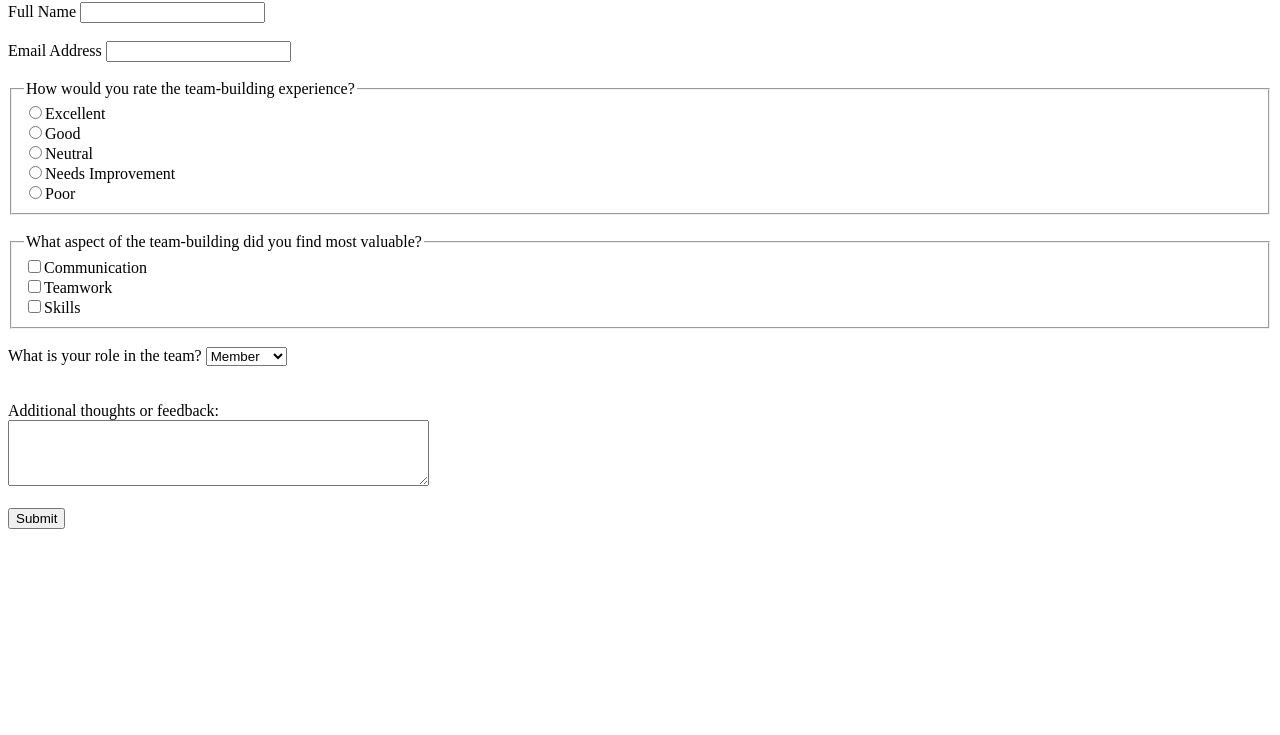
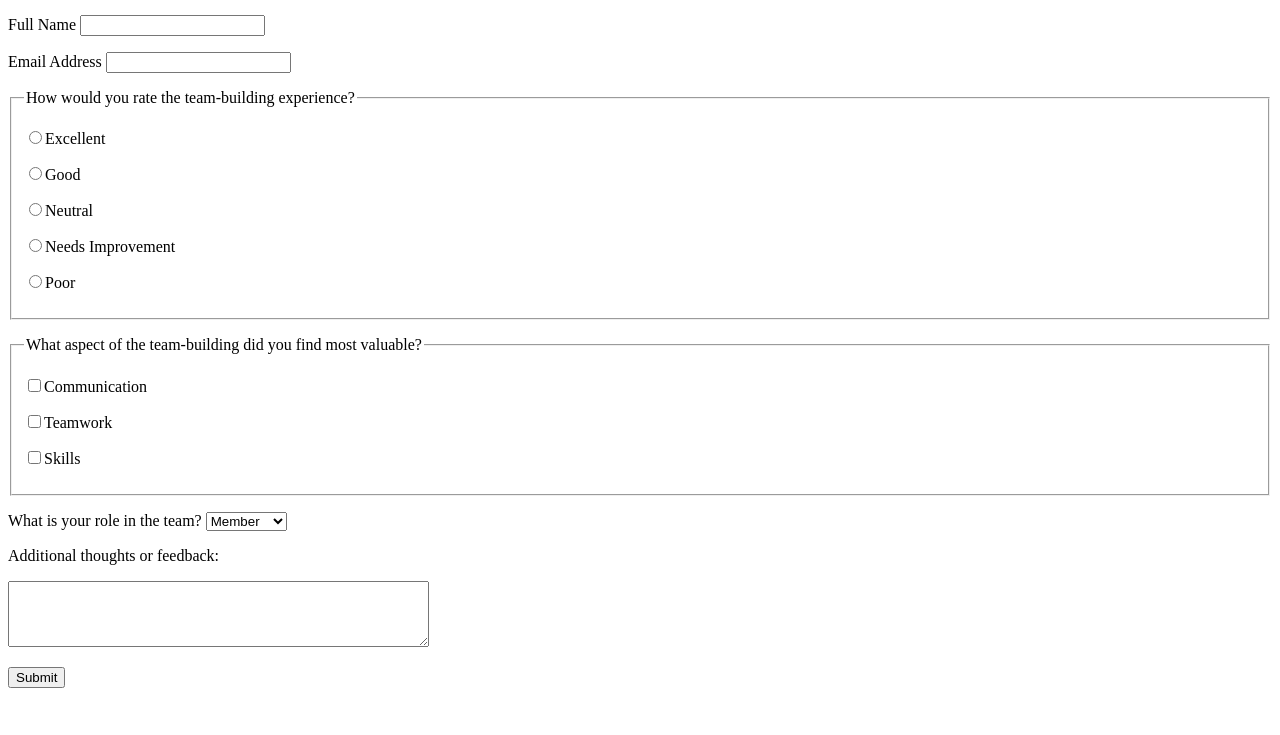
Before and after one commit to krisantabella/K_Armada_Files, a plain HTML site: page HTML/05_survey/survey_form.html in a window 1280 px wide. Shown: the part 65-800 px from the top of the page. Drawn offline with Linux system fonts and the light colour scheme.

Commit message:
Add files via upload

```diff
--- a/HTML/05_survey/survey_form.html
+++ b/HTML/05_survey/survey_form.html
@@ -1,33 +1,40 @@
 <!DOCTYPE html>
-<html>
+<html lang="en">
     <head>
+        <meta charset="UTF-8">
+        <meta name="viewport" content="width=device-width, initial-scale=1.0">
         <title>Survey Form</title>
     </head>
     <body>
-        <h2>Team Building Evalutaion Form</h2>
+        <header>
+            <h1>Team Building Evalutaion Form</h1>
             <!--User Information-->
-        <label for="name">Full Name</label>
-        <input type="text" id="name" name="name" required><br><br>
-        <label for="email">Email Address</label>
-        <input type="email" id="email" name="email" required><br><br>
+            <p><label for="name">Full Name</label>
+            <input type="text" id="name" name="name" required></p>
+            <p><label for="email">Email Address</label>
+            <input type="email" id="email" name="email" required></p>
+        </header>
 
+        <main>
+            <section>
+                <form>
                     <!--Overall Experience Rating-->
                     <fieldset>
                         <legend>How would you rate the team-building experience?</legend>
-            <label><input type="radio" name="experience" value="Excellent">Excellent</label><br>
-            <label><input type="radio" name="experience" value="Good">Good</label><br>
-            <label><input type="radio" name="experience" value="Neutral">Neutral</label><br>
-            <label><input type="radio" name="experience" value="Needs Improvement">Needs Improvement</label><br>
-            <label><input type="radio" name="experience" value="Poor">Poor</label><br>
-        </fieldset><br>
+                        <p><label><input type="radio" name="experience" value="Excellent">Excellent</label></p>
+                        <p><label><input type="radio" name="experience" value="Good">Good</label></p>
+                        <p><label><input type="radio" name="experience" value="Neutral">Neutral</label></p>
+                        <p><label><input type="radio" name="experience" value="Needs Improvement">Needs Improvement</label></p>
+                        <p><label><input type="radio" name="experience" value="Poor">Poor</label></p>
+                    </fieldset><p></p>
 
                     <!--Aspect Preference-->
                     <fieldset>
                         <legend>What aspect of the team-building did you find most valuable?</legend>
-            <label><input type="checkbox" name="preference" value="Communication">Communication</label><br>
-            <label><input type="checkbox" name="preference" value="Teamwork">Teamwork</label><br>
-            <label><input type="checkbox" name="preference" value="Skills">Skills</label><br>
-        </fieldset><br>
+                        <p><label><input type="checkbox" name="preference" value="Communication">Communication</label></p>
+                        <p><label><input type="checkbox" name="preference" value="Teamwork">Teamwork</label></p>
+                        <p><label><input type="checkbox" name="preference" value="Skills">Skills</label></p>
+                    </fieldset><p></p>
 
                     <!--User Role Selection-->
                     <label for="role">What is your role in the team?</label>
@@ -37,14 +44,17 @@
                         <option value="Organizer">Organizer</option>
                         <option value="Facilitator">Facilitator</option>
                         <option value="Other">Other</option>
-        </select><br><br><br>
+                    </select><p></p><p></p>
 
                     <!--Additional Comments-->
-        <label for="comments">Additional thoughts or feedback:</label><br>
-        <textarea id="comments" name="comments" rows="4" cols="50"></textarea><br><br>
+                    <label for="comments">Additional thoughts or feedback:</label>
+                    <p><textarea id="comments" name="comments" rows="4" cols="50"></textarea></p>
 
                     <!--Form Submission-->
                     <button type="submit">Submit</button>
+                </form>
+            </section>
+        </main>
     </body>
 </html>
 
```
Lines whose indentation alone changed are shown as unchanged.
